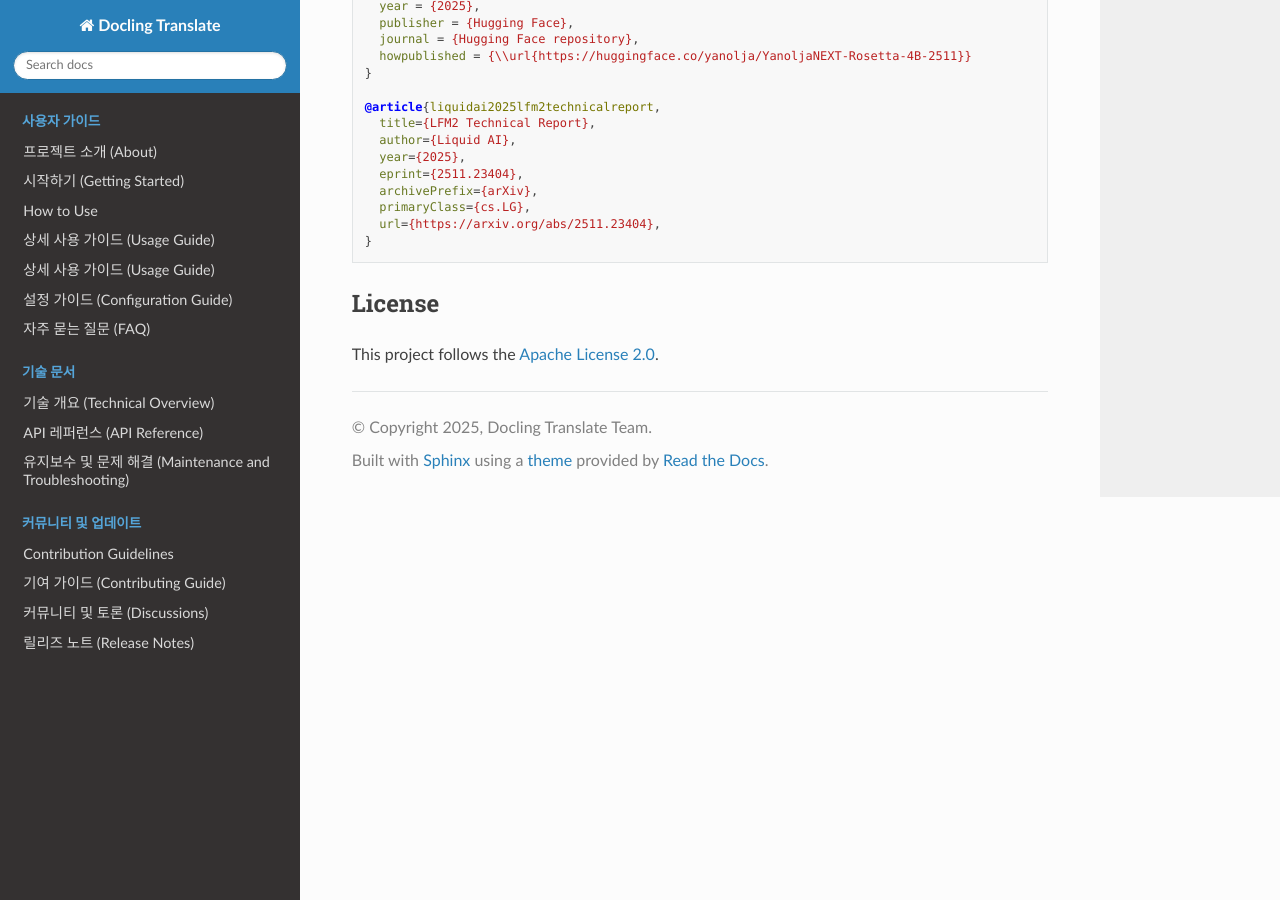
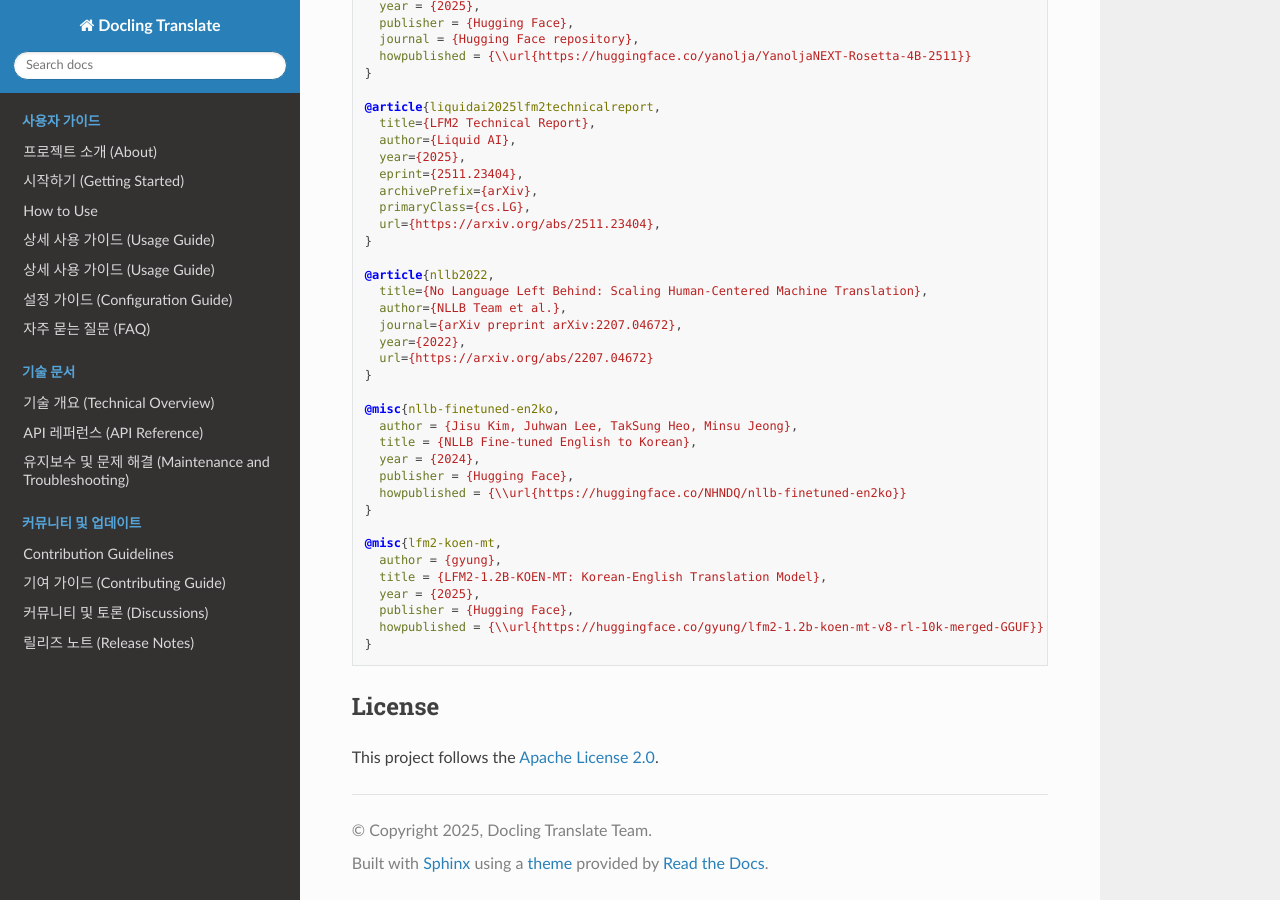
Before and after one commit to gyunggyung/docling-translate, a Sphinx documentation site: the page built from docs/README.en.md, in a window 1280 px wide and 900 px high, scrolled down 4845 px. Built offline with Sphinx 7.4.7 and the Read the Docs theme 3.1.0, drawn with Linux system fonts in a browser that asks for light colours.

Commit message:
docs: Add NLLB and KOEN model citations to Acknowledgments

````diff
--- a/docs/README.en.md
+++ b/docs/README.en.md
@@ -201,6 +201,30 @@ This project is built upon the [Docling](https://github.com/docling-project/docl
   url={https://arxiv.org/abs/2511.23404},
 }
 
+@article{nllb2022,
+  title={No Language Left Behind: Scaling Human-Centered Machine Translation},
+  author={NLLB Team et al.},
+  journal={arXiv preprint arXiv:2207.04672},
+  year={2022},
+  url={https://arxiv.org/abs/2207.04672}
+}
+
+@misc{nllb-finetuned-en2ko,
+  author = {Jisu Kim, Juhwan Lee, TakSung Heo, Minsu Jeong},
+  title = {NLLB Fine-tuned English to Korean},
+  year = {2024},
+  publisher = {Hugging Face},
+  howpublished = {\\url{https://huggingface.co/NHNDQ/nllb-finetuned-en2ko}}
+}
+
+@misc{lfm2-koen-mt,
+  author = {gyung},
+  title = {LFM2-1.2B-KOEN-MT: Korean-English Translation Model},
+  year = {2025},
+  publisher = {Hugging Face},
+  howpublished = {\\url{https://huggingface.co/gyung/lfm2-1.2b-koen-mt-v8-rl-10k-merged-GGUF}}
+}
+
 ```
 
 ## License
````
Also changed, not shown: README.md (+24 -0 lines).
